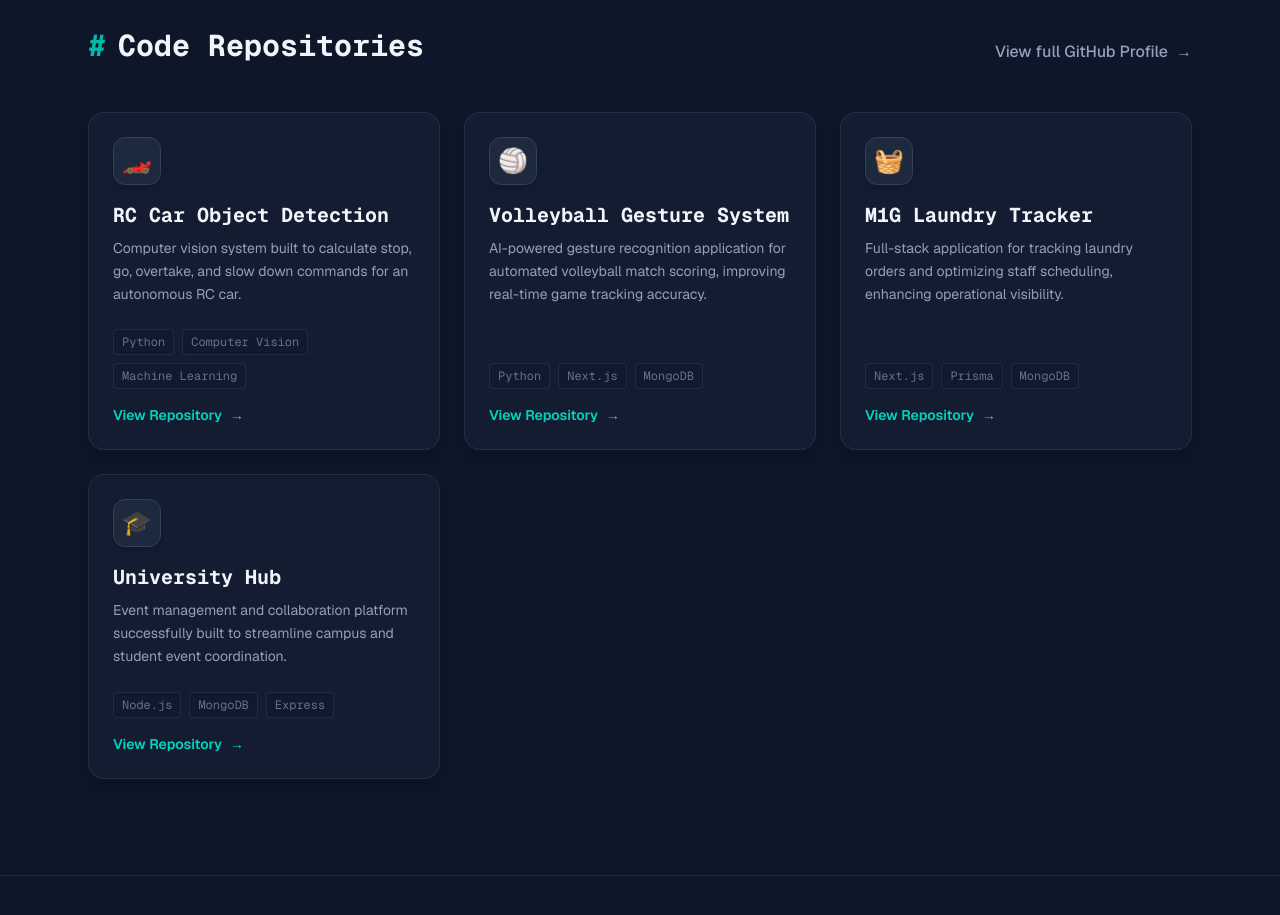
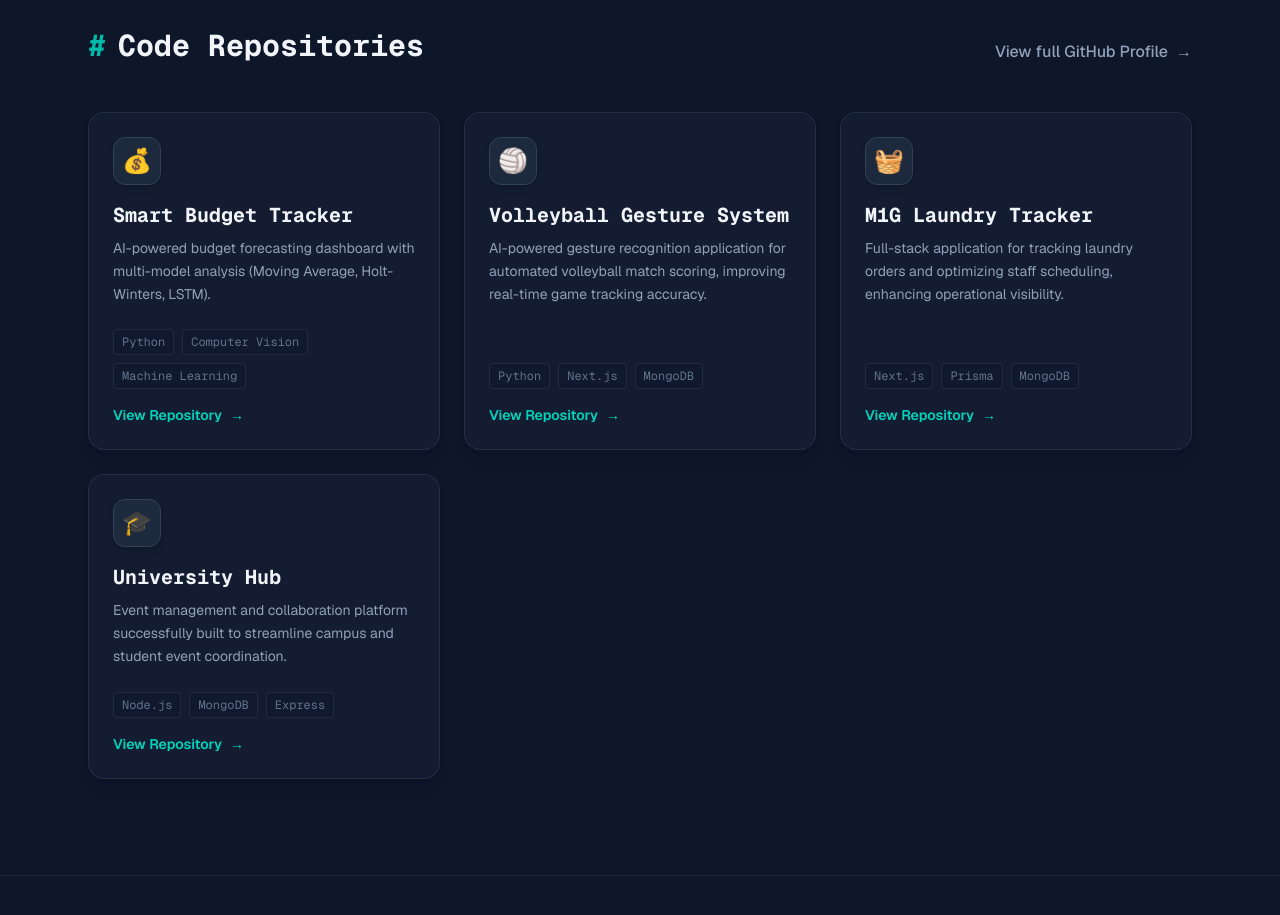
Before and after one commit to m1ggyccs/m1ggyccs, a Next.js app: page / in a window 1280 px wide. Shown: the part 3420-4335 px from the top of the page. Built offline with nearby package versions, Linux system fonts and the light colour scheme.

Commit message:
Update page.tsx

```diff
--- a/app/page.tsx
+++ b/app/page.tsx
@@ -442,16 +442,16 @@ export default function Portfolio() {
 
           <div className="grid md:grid-cols-2 lg:grid-cols-3 gap-6">
 
-            {/* Project Card: RC Car */}
+            {/* Project Card: Smart Budget Tracking */}
             <div className="bg-slate-800/40 p-6 rounded-2xl border border-slate-700/50 flex flex-col h-full hover:bg-slate-800/60 hover:-translate-y-1 transition-all duration-300 shadow-lg group">
               <div className="flex justify-between items-start mb-4">
                 <div className="w-12 h-12 bg-slate-800 rounded-xl border border-slate-700 flex items-center justify-center text-2xl shadow-md group-hover:scale-110 transition-transform">
-                  🏎️
+                  💰
                 </div>
               </div>
-              <h4 className="text-xl font-bold text-slate-100 mb-2 font-mono">RC Car Object Detection</h4>
+              <h4 className="text-xl font-bold text-slate-100 mb-2 font-mono">Smart Budget Tracker</h4>
               <p className="text-slate-400 text-sm mb-6 flex-grow leading-relaxed">
-                Computer vision system built to calculate stop, go, overtake, and slow down commands for an autonomous RC car.
+                AI-powered budget forecasting dashboard with multi-model analysis (Moving Average, Holt-Winters, LSTM).
               </p>
               <div className="mt-auto">
                 <div className="flex flex-wrap gap-2 mb-4 text-xs font-mono text-slate-500">
@@ -459,7 +459,7 @@ export default function Portfolio() {
                   <span className="bg-slate-900/50 border border-slate-700/50 px-2 py-1 rounded">Computer Vision</span>
                   <span className="bg-slate-900/50 border border-slate-700/50 px-2 py-1 rounded">Machine Learning</span>
                 </div>
-                <a href="https://github.com/m1ggyccs/Yolov8n-with-GPM-Filtering" target="_blank" rel="noreferrer" className="text-sm font-semibold text-teal-400 hover:text-teal-300 transition-colors flex items-center gap-2">
+                <a href="https://github.com/m1ggyccs/Smart-Budget-Tracking" target="_blank" rel="noreferrer" className="text-sm font-semibold text-teal-400 hover:text-teal-300 transition-colors flex items-center gap-2">
                   View Repository <span className="group-hover:translate-x-1 transition-transform">→</span>
                 </a>
               </div>
```
